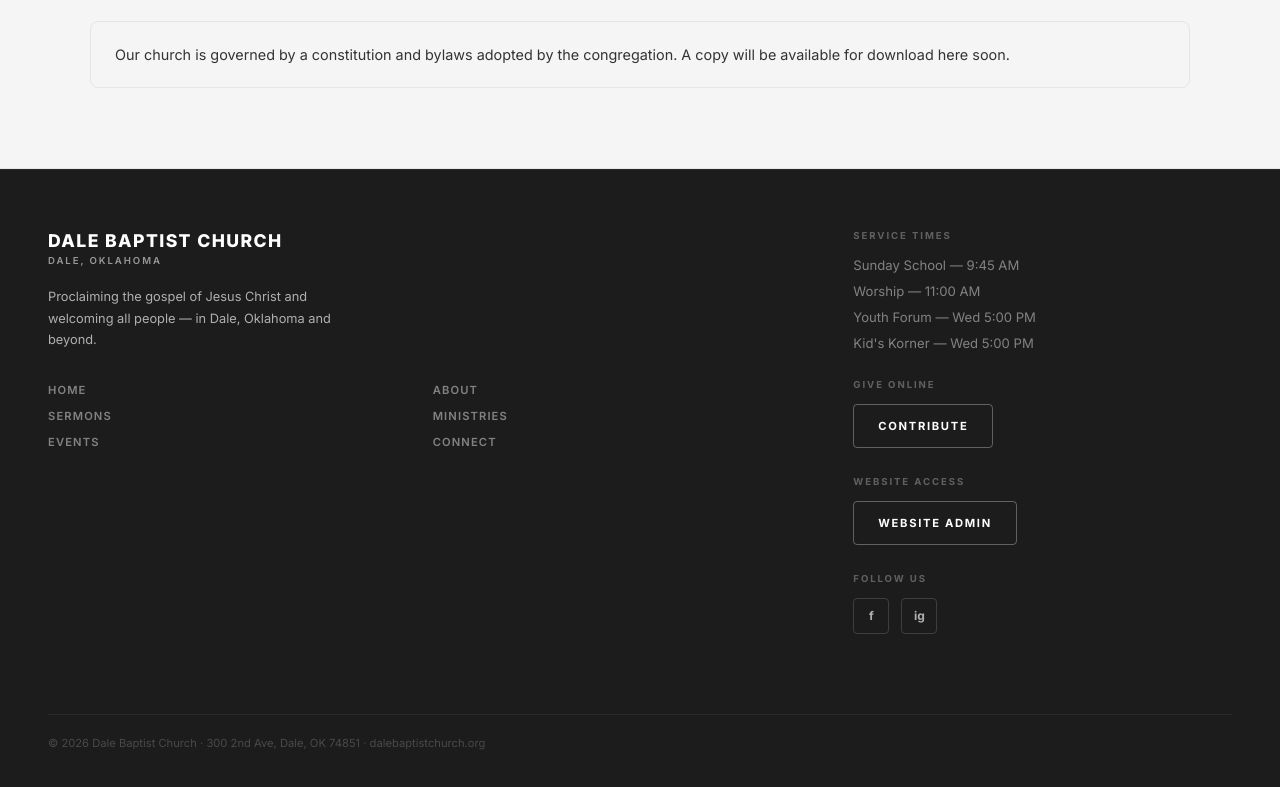
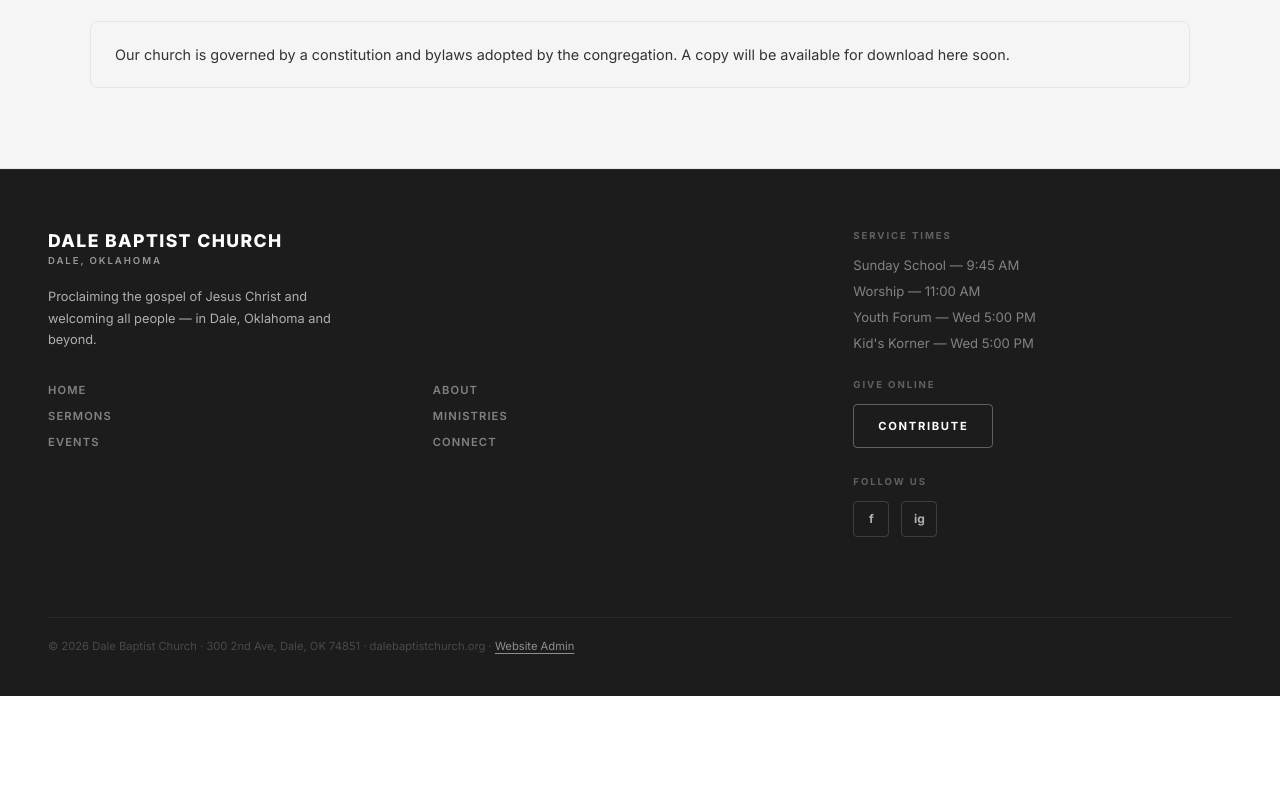
Before and after one commit to dalebaptistchurch/dalebaptistchurch-website, a website: page about.html in a window 1280 px wide. Shown: the part 4308-5095 px from the top of the page. After the commit the page ends 5004 px from the top, so only its background shows below. Drawn offline with Linux system fonts and the light colour scheme.

Commit message:
Add files via upload
Add smaller admin button

```diff
--- a/about.html
+++ b/about.html
@@ -956,10 +956,6 @@
       <a href="https://www.zeffy.com/en-US/donation-form/tithing-5" target="_blank" class="btn-white-outline" rel="noopener noreferrer">Contribute</a>
     </div>
     <div style="margin-top:28px;">
-      <p style="font-size:0.6rem; font-weight:700; letter-spacing:0.2em; text-transform:uppercase; color:rgba(255,255,255,0.3); margin-bottom:14px;">Website Access</p>
-      <a href="/admin/" class="btn-white-outline">Website Admin</a>
-    </div>
-    <div style="margin-top:28px;">
       <p style="font-size:0.6rem; font-weight:700; letter-spacing:0.2em; text-transform:uppercase; color:rgba(255,255,255,0.3); margin-bottom:14px;">Follow Us</p>
       <div class="footer-social">
         <a href="https://www.facebook.com/groups/2354953164804602/" target="_blank" rel="noopener noreferrer" aria-label="Dale Baptist Church on Facebook">f</a>
@@ -968,7 +964,7 @@
     </div>
   </div>
   <div class="footer-bottom">
-    <p>© <span class="copyright-year">2026</span> Dale Baptist Church · 300 2nd Ave, Dale, OK 74851 · dalebaptistchurch.org</p>
+    <p>© <span class="copyright-year">2026</span> Dale Baptist Church · 300 2nd Ave, Dale, OK 74851 · dalebaptistchurch.org · <a href="/admin/" style="color:rgba(255,255,255,0.5); text-decoration:underline; text-underline-offset:3px;">Website Admin</a></p>
   </div>
 </footer>
 
```
Also changed, not shown: connect.html (+1 -5 lines), events.html (+1 -5 lines), index.html (+1 -5 lines), ministries.html (+1 -5 lines), sermons.html (+1 -5 lines), thank-you.html (+1 -5 lines).
